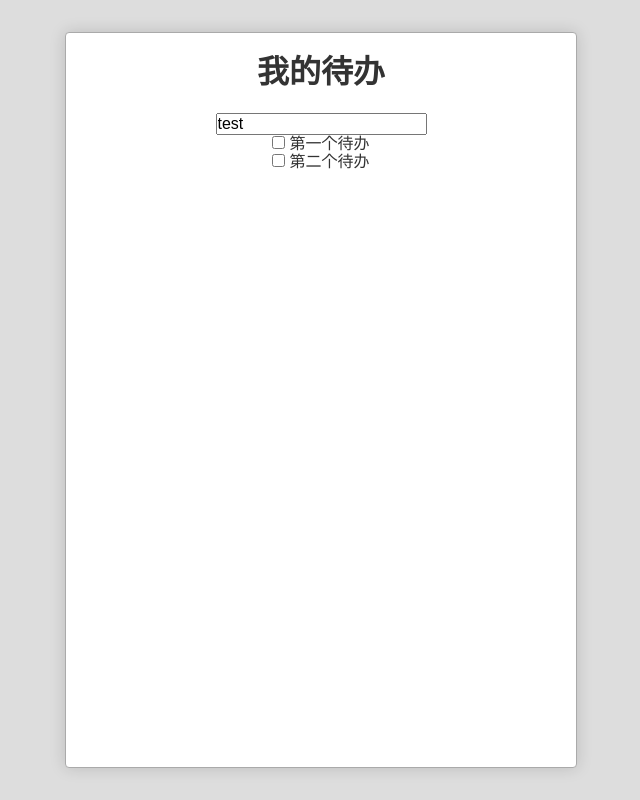
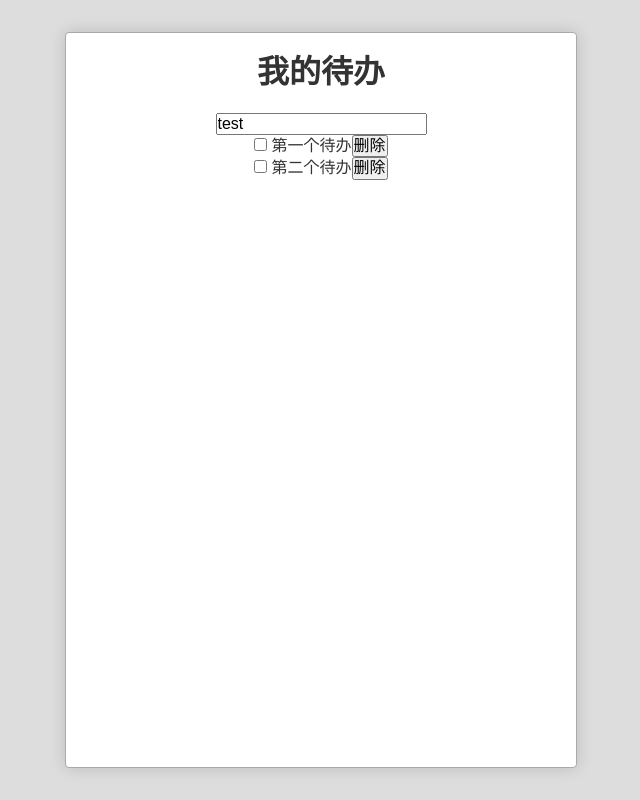
Before and after one commit to dandanloveJM/webpack-demo, a React (Create React App) app: page / in a window 1280 px wide. Shown: the whole page, without its empty margins (319-959 px from the left). Built offline with nearby package versions, Linux system fonts and the light colour scheme.

Commit message:
删除todo

```diff
--- a/src/App.js
+++ b/src/App.js
@@ -23,7 +23,8 @@ class App extends Component {
     let todos = this.state.todoList.map(function(item, index){
       return (
         <li key={index}>
-          <TodoItem todo={item} onToggle={Todo.toggle.bind(Todo)} />
+          <TodoItem todo={item} onToggle={Todo.toggle.bind(Todo)}
+          onDelete={Todo.delete.bind(Todo)}/>
         </li>
       )
     })
@@ -40,6 +41,11 @@ class App extends Component {
         </ol>
       </div>
     );
+  }
+  delete(event,todo){
+    todo.deleted = true
+    this.setState(this.state)
+    console.log(todo.deleted)
   }
   toggle(e,todo){
     todo.status = todo.status === 'completed'? '' : 'completed'
--- a/src/TodoItem.js
+++ b/src/TodoItem.js
@@ -6,11 +6,15 @@ class TodoItem extends Component {
             <div>
             <input type="checkbox" checked={this.props.todo.status === 'completed'}
             onChange={this.toggle.bind(this)}/> {this.props.todo.title}
+            <button onClick={this.delete.bind(this)}>删除</button>
             </div>
         )
     }
     toggle(e){
         this.props.onToggle(e, this.props.todo)
     }
+    delete(e){
+        this.props.onDelete(e, this.props.todo)
+    }
 }
 export default TodoItem
```
